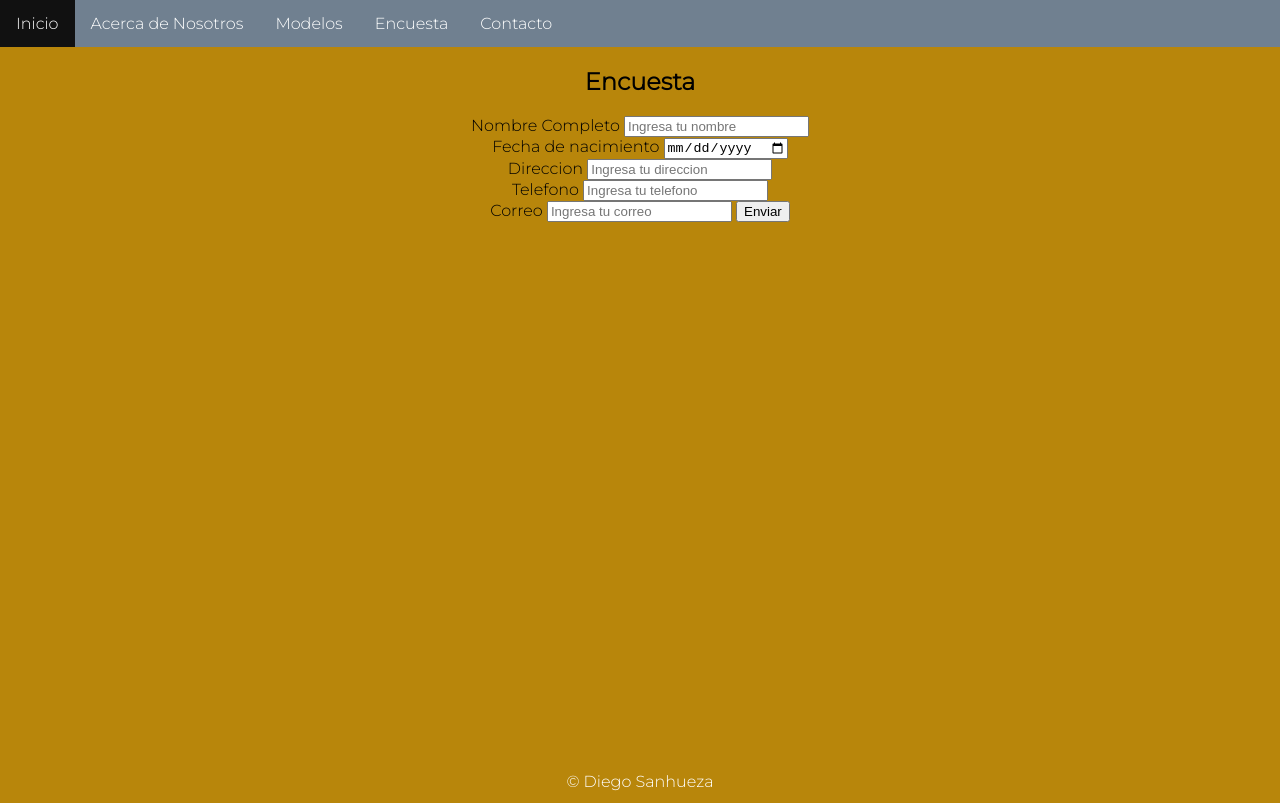
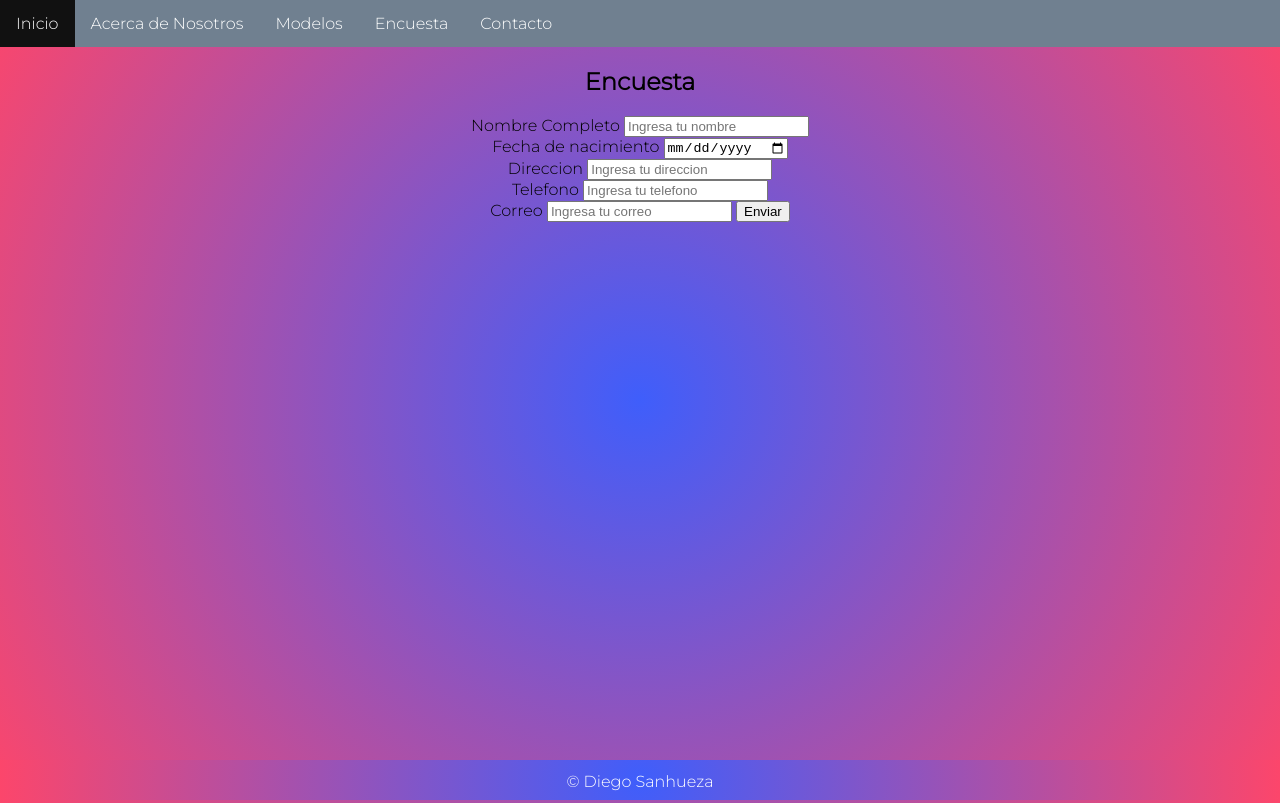
Before and after one commit to DIEGOMARCE/Automotora-HTML-CSS, a plain HTML site: page encuesta.html in a window 1280 px wide. Drawn offline with nearby package versions, Linux system fonts and the light colour scheme.

Commit message:
primer commit nueva rama

```diff
--- a/encuesta.html
+++ b/encuesta.html
@@ -10,6 +10,7 @@
     <link rel="preconnect" href="https://fonts.googleapis.com">
     <link rel="preconnect" href="https://fonts.gstatic.com" crossorigin>
     <link href="https://fonts.googleapis.com/css2?family=Montserrat:wght@300&display=swap" rel="stylesheet">
+    <link rel="stylesheet" href="https://cdnjs.cloudflare.com/ajax/libs/animate.css/4.1.1/animate.min.css">
     <title>Encuesta</title>
 </head>
 
@@ -29,7 +30,7 @@
     <!-- Seccion Encuesta -->
     <section>
 
-        <h2 id="Encuesta">Encuesta</h2>
+        <h2 class=" animate__animated animate__rubberBand" id="Encuesta">Encuesta</h2>
         <form>
 
             <div>
--- a/styles.css
+++ b/styles.css
@@ -4,7 +4,8 @@ html {
 }
 
 body {
-  background-color: darkgoldenrod;
+  background: rgb(63,94,251);
+  background: radial-gradient(circle, rgba(63,94,251,1) 0%, rgba(252,70,107,1) 100%);
   font-family: "Montserrat", sans-serif;
   text-align: center;
   margin: 0%;
@@ -66,7 +67,8 @@ td {
 }
 
 footer {
-  background-color: darkgoldenrod;
+  background: rgb(63,94,251);
+  background: radial-gradient(circle, rgba(63,94,251,1) 0%, rgba(252,70,107,1) 100%);
   position: absolute;
   bottom: 0;
   width: 100%;
```
Also changed, not shown: Acercadenosotros.html (+2 -1 lines), contacto.html (+2 -1 lines), index.html (+2 -0 lines), modelos.html (+2 -1 lines).
